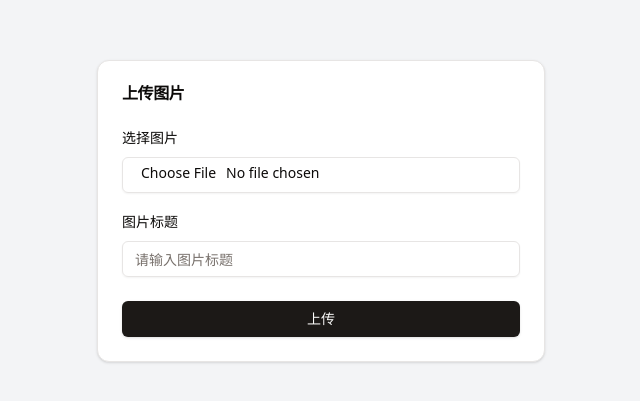
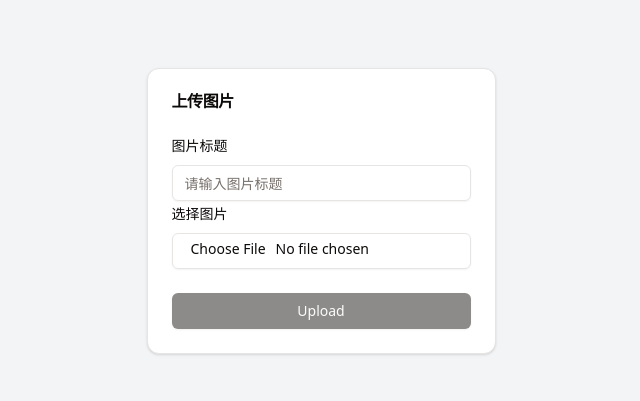
Before and after one commit to LongDevStudio/LongWallPic_Creater_App, a Next.js app: page /upload in a window 1280 px wide. Shown: the part 189-590 px from the top of the page, without its empty margins (319-959 px from the left). Built offline with nearby package versions, Linux system fonts and the light colour scheme.

Commit message:
feat: update upload-work page

```diff
--- a/src/app/upload/page.tsx
+++ b/src/app/upload/page.tsx
@@ -25,11 +25,17 @@ export default function UploadPage() {
 
             const imageUrl = URL.createObjectURL(file)
             setPreviewUrl(imageUrl)
+
+            // Only set title if it's empty
+            if (!title.trim()) {
+                // Remove file extension from name
+                const fileName = file.name.replace(/\.[^/.]+$/, "");
+                setTitle(fileName);
+            }
         }
     };
 
-    const handleSubmit = async (e: React.FormEvent) => {
-        e.preventDefault();
+    const handleSubmit = async () => {
         if (!selectedFile) return;
 
         setIsUploading(true);
@@ -99,7 +105,8 @@ export default function UploadPage() {
             //     }
             // }
         } catch (err) {
-            alert('An error occurred. Please try again.');
+            console.error('Upload error:', err);
+            alert('File upload failed');
         } finally {
             setIsUploading(false);
         }
@@ -119,15 +126,25 @@ export default function UploadPage() {
 
     return (
         <div className="flex items-center justify-center min-h-screen bg-gray-100 p-4">
-            <Card className="w-full max-w-md mx-auto">
+            <Card>
                 <CardHeader>
                     <CardTitle>上传图片</CardTitle>
                 </CardHeader>
-                <CardContent className="space-y-4">
+                <CardContent>
                     <div className="space-y-2">
-                        <Label htmlFor="image-upload">选择图片</Label>
+                        <Label htmlFor="image-title">图片标题</Label>
                         <Input
-                            id="image-upload"
+                            id="image-title"
+                            type="text"
+                            placeholder="请输入图片标题"
+                            value={title}
+                            onChange={handleTitleChange}
+                        />
+                    </div>
+                    <div className="space-y-2">
+                        <Label htmlFor="picture">选择图片</Label>
+                        <Input
+                            id="picture"
                             type="file"
                             accept="image/*"
                             onChange={handleFileChange}
@@ -138,24 +155,18 @@ export default function UploadPage() {
                             <img
                                 src={previewUrl}
                                 alt="预览"
-                                className="max-w-full h-auto rounded-lg"
+                                className="max-w-fit max-h-60 rounded-lg"
                             />
                         </div>
                     )}
-                    <div className="space-y-2">
-                        <Label htmlFor="image-title">图片标题</Label>
-                        <Input
-                            id="image-title"
-                            type="text"
-                            placeholder="请输入图片标题"
-                            value={title}
-                            onChange={handleTitleChange}
-                        />
-                    </div>
                 </CardContent>
                 <CardFooter>
-                    <Button onClick={handleSubmit} className="w-full">
-                        上传
+                    <Button
+                        onClick={handleSubmit}
+                        disabled={!selectedFile || isUploading}
+                        className="w-full"
+                    >
+                        {isUploading ? 'Uploading...' : 'Upload'}
                     </Button>
                 </CardFooter>
             </Card>
@@ -220,7 +231,7 @@ export default function UploadPage() {
 }
 {/*                        type="submit"*/
 }
-{/*                        className={`px-6 py-2 mt-4 text-white rounded-lg ${isUploading ? 'bg-gray-400' : 'bg-blue-600 hover:bg-blue-900'}`}*/
+{/*                        className={`px-6 py-2 mt-4 text-white rounded-lg ${isUploading ? 'bg-gray-400' : 'bg-blue-600 hover:bg-blue-900'}`*/
 }
 {/*                        disabled={isUploading}*/
 }
```
Lines whose indentation alone changed are shown as unchanged.
